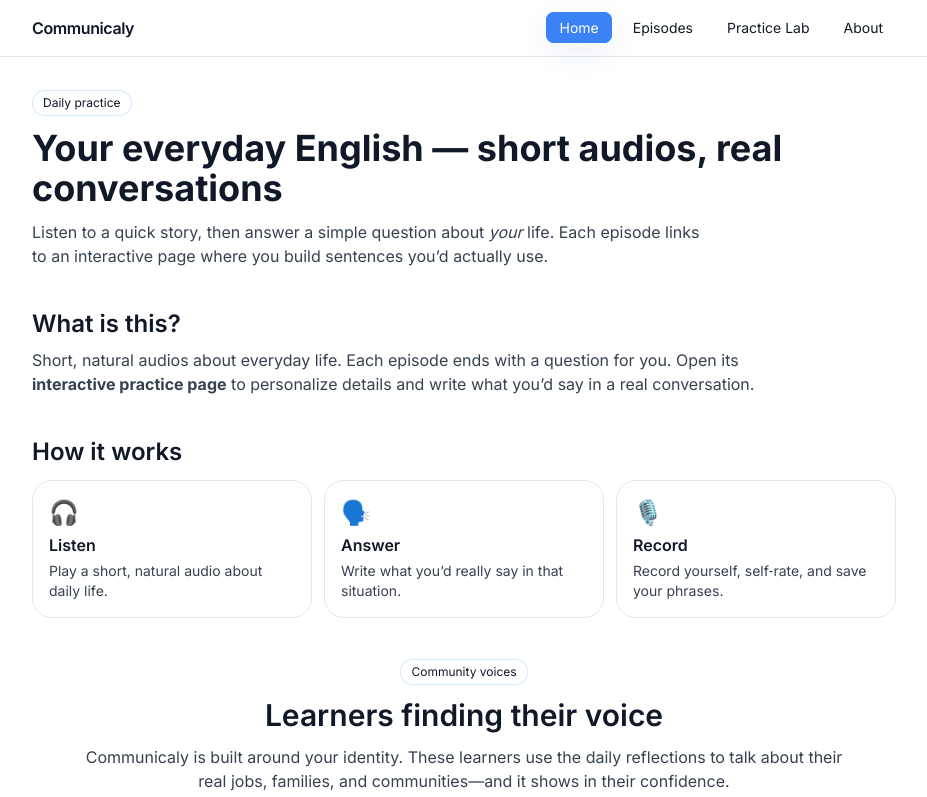
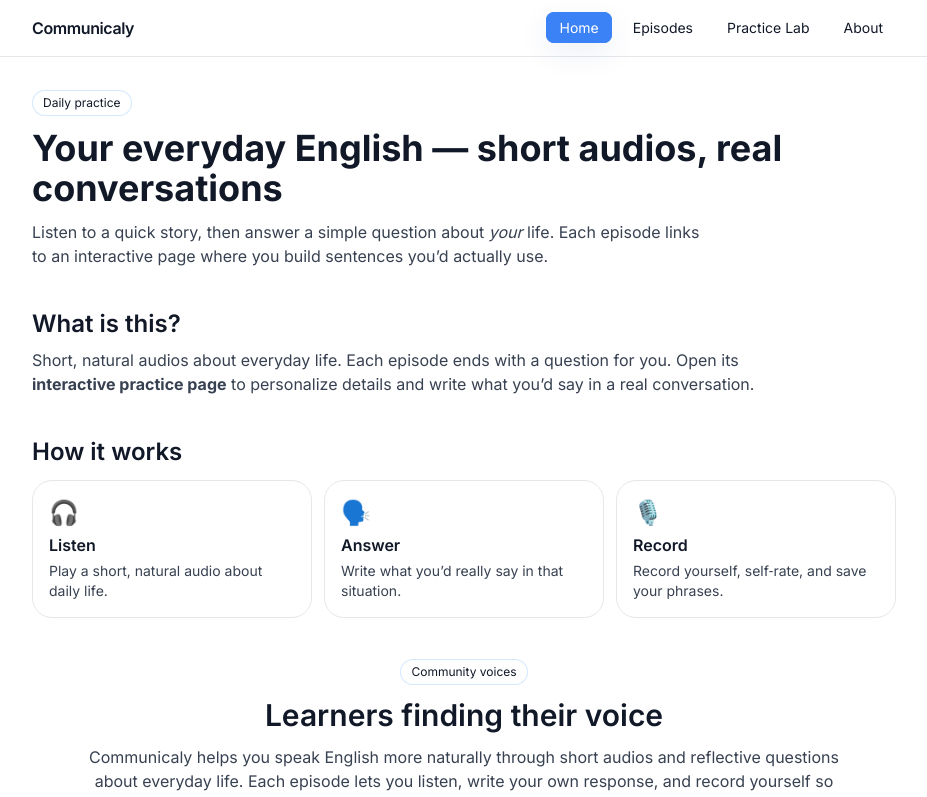
Before and after one commit to a-arboleda/communicaly, a Next.js app: page / in a window 1280 px wide. Shown: the top 797 px of the page, without its empty margins (176-1103 px from the left). Built offline with nearby package versions, Linux system fonts and the light colour scheme; a web font is replaced by a local one.

Commit message:
learner stories intro updated

```diff
--- a/app/layout.tsx
+++ b/app/layout.tsx
@@ -13,8 +13,31 @@
 const journeyScript = Dancing_Script({ subsets: ["latin"], variable: "--font-journey-script" })
 
 export const metadata: Metadata = {
-  title: "Communicaly",
-  description: "Daily reflections for English learners — active listening & shadowing.",
+  title: {
+    default: "Communicaly | Daily English speaking practice you'll actually use",
+    template: "%s | Communicaly",
+  },
+  description:
+    "Communicaly helps English learners sound like themselves with short audio stories, interactive prompts, and daily speaking drills that build a confident voice.",
+  keywords: [
+    "Communicaly",
+    "daily English practice",
+    "English speaking exercises",
+    "listening and shadowing",
+    "ESL conversation prompts",
+  ],
+  openGraph: {
+    type: "website",
+    title: "Communicaly | Daily English speaking practice you'll actually use",
+    description:
+      "Daily English audio stories, reflection prompts, and speaking drills to help you sound like yourself in every conversation.",
+  },
+  twitter: {
+    card: "summary",
+    title: "Communicaly | Daily English speaking practice you'll actually use",
+    description:
+      "Daily audio reflections and interactive prompts designed to help English learners build a confident, natural voice.",
+  },
 }
 
 export default function RootLayout({ children }: { children: React.ReactNode }) {
--- a/app/page.tsx
+++ b/app/page.tsx
@@ -86,8 +86,8 @@
           <p className="tag tag-accent w-fit">Community voices</p>
           <h2 className="font-serif text-3xl font-semibold text-gray-900">Learners finding their voice</h2>
           <p className="text-gray-700">
-            Communicaly is built around your identity. These learners use the daily reflections to talk about their real jobs,
-            families, and communities—and it shows in their confidence.
+            Communicaly helps you speak English more naturally through short audios and reflective questions about everyday life.
+            Each episode lets you listen, write your own response, and record yourself so you can sound more like you in English.
           </p>
         </div>
         <div className="grid gap-4 sm:grid-cols-3 mt-4 sm:mt-6">
```
